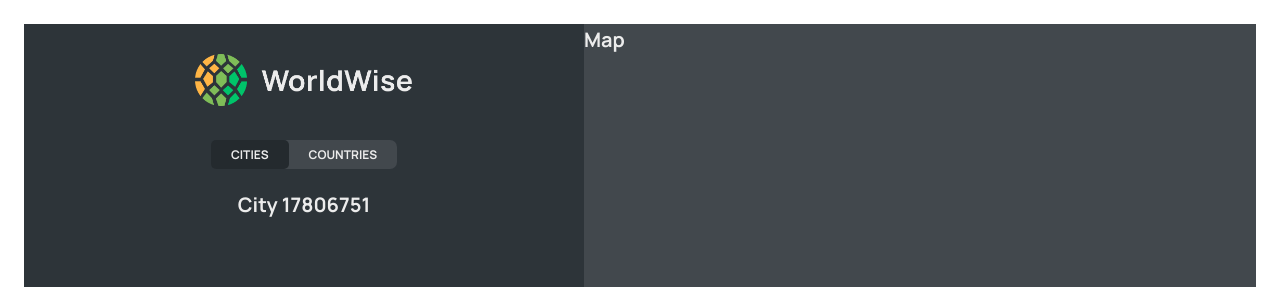
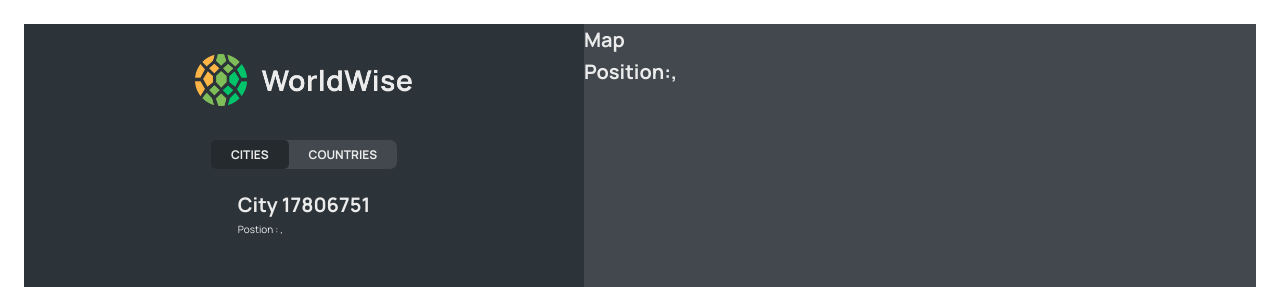
Before and after one commit to 94edwin89/WorldWise, a React (Vite) app: page /app/cities/17806751 in a window 1280 px wide. Shown: the top 287 px of the page. Built offline with nearby package versions, Linux system fonts and the light colour scheme; data requests are answered from the project's data file.

Commit message:
Reading and setting a Query String

```diff
--- a/src/components/City.jsx
+++ b/src/components/City.jsx
@@ -1,4 +1,4 @@
-import { useParams } from "react-router-dom";
+import { useParams, useSearchParams } from "react-router-dom";
 import styles from "./City.module.css";
 
 const formatDate = (date) =>
@@ -10,7 +10,11 @@
   }).format(new Date(date));
 
 function City() {
-  const {id} = useParams();
+  const { id } = useParams();
+  const [searchParams, setSearchParams] = useSearchParams();
+
+  const lat = searchParams.get("lat");
+  const lng = searchParams.get("lng");
 
   // TEMP DATA
   const currentCity = {
@@ -25,6 +29,7 @@
   return (
     <div>
       <h1>City {id}</h1>
+      <p>Postion : {lat},{lng}</p>
     </div>
     //   <div className={styles.city}>
     //     <div className={styles.row}>
--- a/src/components/CityItem.jsx
+++ b/src/components/CityItem.jsx
@@ -9,10 +9,14 @@
   }).format(new Date(date));
 
 export default function CityItem({ city }) {
-  const { cityName, emoji, date, id } = city;
+  const { cityName, emoji, date, id, position } = city;
+
   return (
     <li>
-      <Link className={styles.cityItem} to={`${id}`}>
+      <Link
+        className={styles.cityItem}
+        to={`${id}?lat=${position.lat}&lng=${position.lng}`}
+      >
         <span className={styles.emoji}>{emoji}</span>
         <h3 className={styles.name}>{cityName}</h3>
         <time className={styles.date}>({formatDate(date)})</time>
--- a/src/components/Map.jsx
+++ b/src/components/Map.jsx
@@ -1,9 +1,18 @@
+import { useSearchParams } from "react-router-dom";
 import styles from "./Map.module.css";
 
 export default function Map() {
+  const [searchParams, setSearchParams] = useSearchParams();
+
+  const lat = searchParams.get("lat");
+  const lng = searchParams.get("lng");
+
   return (
     <div className={styles.mapContainer}>
       <h1>Map</h1>
+      <h1>
+        Position:{lat}, {lng}
+      </h1>
     </div>
   );
 }
```
